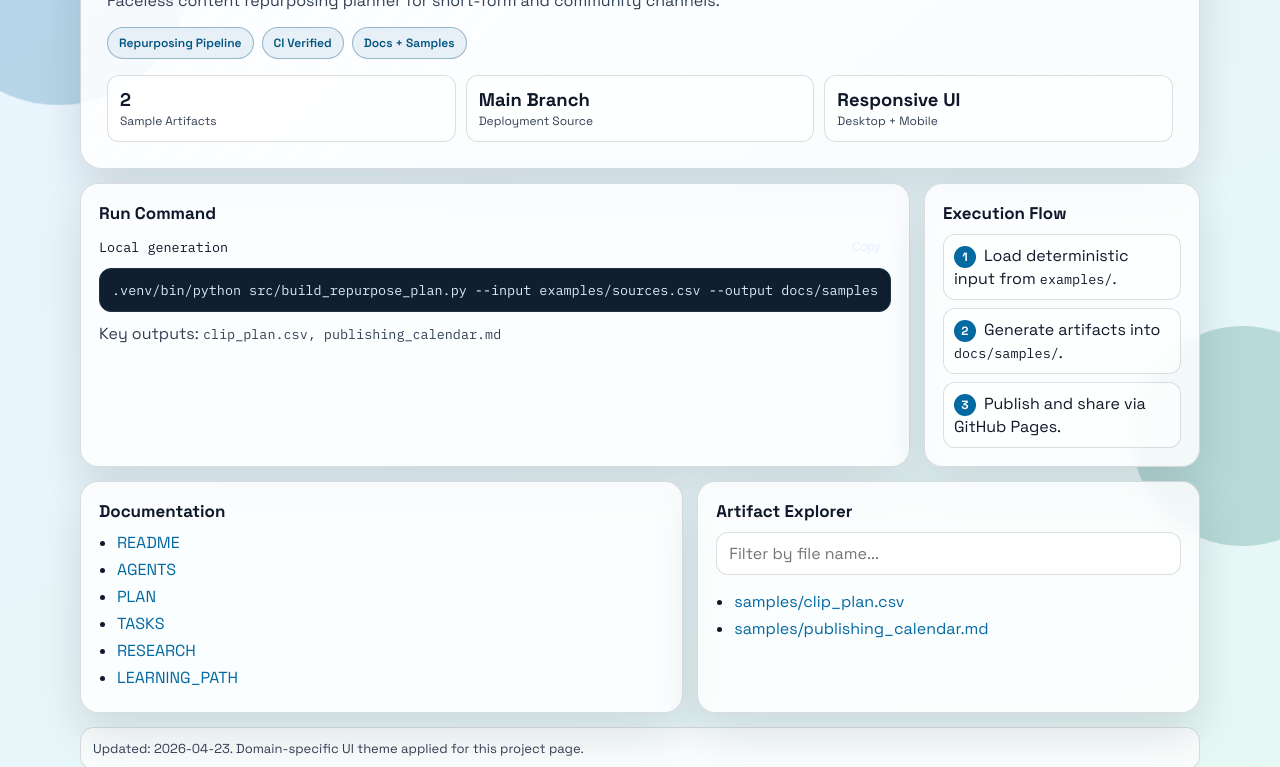
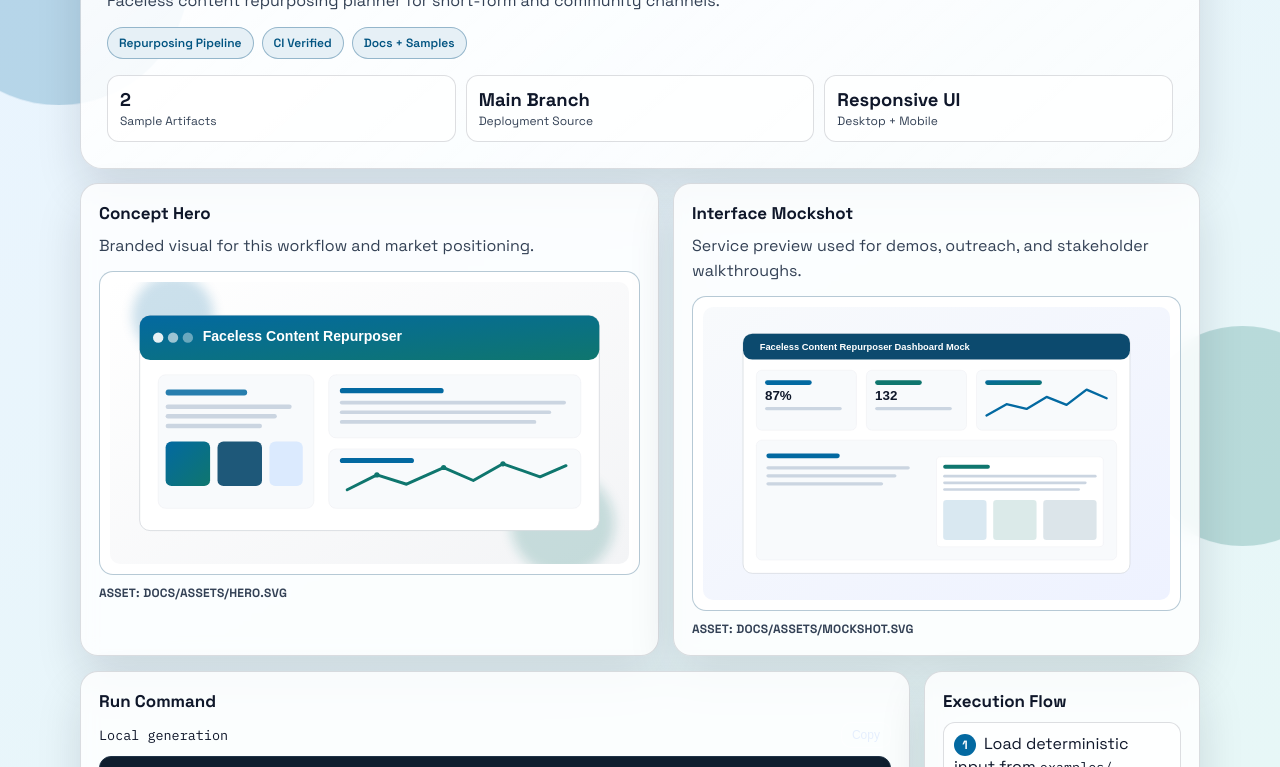
Before and after one commit to igor-kan/faceless-content-repurposer, a plain HTML site: page docs/index.html in a window 1280 px wide. Shown: the part 185-952 px from the top of the page. Drawn offline with Linux system fonts and the light colour scheme.

Commit message:
docs: add custom visuals and premium motion pass

```diff
--- a/docs/index.html
+++ b/docs/index.html
@@ -13,7 +13,7 @@
       --muted: #334155;
       --card: rgba(255,255,255,0.82);
       --line: rgba(15,23,42,0.14);
-      --shadow: 0 20px 45px rgba(15, 23, 42, 0.13);
+      --shadow: 0 20px 45px rgba(15,23,42,0.13);
       --radius: 18px;
       --accent: #0d9488;
       --accent2: #ea580c;
@@ -58,7 +58,7 @@
     body::after { width: 220px; height: 220px; bottom: 8%; right: -70px; background: var(--accent2); animation-delay: -4s; }
 
     @keyframes drift {
-      0%,100% { transform: translateY(0) translateX(0); }
+      0%, 100% { transform: translateY(0) translateX(0); }
       50% { transform: translateY(-18px) translateX(9px); }
     }
 
@@ -170,6 +170,13 @@
     .stat .k { font-size: 1.15rem; font-weight: 800; }
     .stat .l { font-size: 12px; color: var(--muted); margin-top: 2px; }
 
+    .visual-gallery {
+      margin-top: 14px;
+      display: grid;
+      grid-template-columns: 1.1fr 1fr;
+      gap: 14px;
+    }
+
     .grid {
       margin-top: 14px;
       display: grid;
@@ -185,11 +192,43 @@
       padding: 18px;
       backdrop-filter: blur(8px);
       animation: rise .55s ease both;
+      transition: transform .22s ease, box-shadow .22s ease;
     }
 
+    .card:hover { transform: translateY(-2px); box-shadow: 0 24px 48px rgba(15,23,42,0.16); }
     .card:nth-child(2) { animation-delay: .06s; }
     .card:nth-child(3) { animation-delay: .12s; }
     .card:nth-child(4) { animation-delay: .18s; }
+
+    .reveal { opacity: 0; transform: translateY(8px); }
+    .reveal.in { opacity: 1; transform: translateY(0); transition: opacity .45s ease, transform .45s ease; }
+
+    .visual-card { transform-style: preserve-3d; will-change: transform; }
+    .visual-card p { margin-bottom: 12px; }
+
+    .visual-wrap {
+      border-radius: 14px;
+      border: 1px solid color-mix(in srgb, var(--accent) 18%, var(--line));
+      background: rgba(255,255,255,0.82);
+      padding: 10px;
+      overflow: hidden;
+    }
+
+    .visual-wrap img {
+      width: 100%;
+      height: auto;
+      display: block;
+      border-radius: 10px;
+    }
+
+    .visual-meta {
+      margin-top: 10px;
+      color: var(--muted);
+      font-size: 12px;
+      letter-spacing: 0.02em;
+      text-transform: uppercase;
+      font-weight: 700;
+    }
 
     @keyframes rise {
       from { opacity: 0; transform: translateY(10px); }
@@ -244,7 +283,7 @@
       margin-right: 8px;
     }
 
-    .docs, .artifacts { margin: 0; padding-left: 18px; }
+    .docs, .artifacts { margin: 0; padding-left: 18px; max-height: 260px; overflow: auto; }
     .docs li, .artifacts li { margin: 6px 0; }
 
     .search {
@@ -274,7 +313,7 @@
     }
 
     @media (max-width: 900px) {
-      .grid { grid-template-columns: 1fr; }
+      .grid, .visual-gallery { grid-template-columns: 1fr; }
       .header { flex-direction: column; align-items: flex-start; }
     }
   </style>
@@ -289,7 +328,7 @@
       </div>
     </header>
 
-    <section class="hero">
+    <section class="hero reveal">
       <h1>faceless-content-repurposer</h1>
       <p class="subtitle">Faceless content repurposing planner for short-form and community channels.</p>
       <div class="chips">
@@ -304,18 +343,38 @@
       </div>
     </section>
 
+    <section class="visual-gallery">
+      <article class="card visual-card reveal" data-tilt>
+        <h2>Concept Hero</h2>
+        <p>Branded visual for this workflow and market positioning.</p>
+        <div class="visual-wrap">
+          <img loading="lazy" src="./assets/hero.svg" alt="Project hero illustration" />
+        </div>
+        <div class="visual-meta">Asset: docs/assets/hero.svg</div>
+      </article>
+
+      <article class="card visual-card reveal" data-tilt>
+        <h2>Interface Mockshot</h2>
+        <p>Service preview used for demos, outreach, and stakeholder walkthroughs.</p>
+        <div class="visual-wrap">
+          <img loading="lazy" src="./assets/mockshot.svg" alt="Project interface mockshot" />
+        </div>
+        <div class="visual-meta">Asset: docs/assets/mockshot.svg</div>
+      </article>
+    </section>
+
     <section class="grid">
-      <article class="card">
+      <article class="card reveal">
         <h2>Run Command</h2>
         <div class="toolrow">
           <span class="mono">Local generation</span>
-          <button class="copy-btn" onclick="copyCommand()">Copy</button>
+          <button class="copy-btn" onclick="copyCommand(this)">Copy</button>
         </div>
         <pre><code id="run-command" class="mono">.venv/bin/python src/build_repurpose_plan.py --input examples/sources.csv --output docs/samples</code></pre>
         <p style="margin-top:10px;">Key outputs: <span class="mono">clip_plan.csv, publishing_calendar.md</span></p>
       </article>
 
-      <article class="card">
+      <article class="card reveal">
         <h2>Execution Flow</h2>
         <ul class="steps">
           <li class="step"><span class="num">1</span>Load deterministic input from <span class="mono">examples/</span>.</li>
@@ -326,19 +385,19 @@
     </section>
 
     <section class="grid">
-      <article class="card">
-        <h2>Documentation</h2>
+      <article class="card reveal">
+        <h2>Documentation Hub</h2>
         <ul class="docs">
-          <li><a href="https://github.com/igor-kan/faceless-content-repurposer/blob/main/README.md" target="_blank" rel="noreferrer">README</a></li>
-          <li><a href="https://github.com/igor-kan/faceless-content-repurposer/blob/main/AGENTS.md" target="_blank" rel="noreferrer">AGENTS</a></li>
-          <li><a href="https://github.com/igor-kan/faceless-content-repurposer/blob/main/PLAN.md" target="_blank" rel="noreferrer">PLAN</a></li>
-          <li><a href="https://github.com/igor-kan/faceless-content-repurposer/blob/main/TASKS.md" target="_blank" rel="noreferrer">TASKS</a></li>
-          <li><a href="https://github.com/igor-kan/faceless-content-repurposer/blob/main/RESEARCH.md" target="_blank" rel="noreferrer">RESEARCH</a></li>
-          <li><a href="https://github.com/igor-kan/faceless-content-repurposer/blob/main/LEARNING_PATH.md" target="_blank" rel="noreferrer">LEARNING_PATH</a></li>
+            <li><a href="https://github.com/igor-kan/faceless-content-repurposer/blob/main/AGENTS.md" target="_blank" rel="noreferrer">AGENTS.md</a></li>
+            <li><a href="https://github.com/igor-kan/faceless-content-repurposer/blob/main/LEARNING_PATH.md" target="_blank" rel="noreferrer">LEARNING_PATH.md</a></li>
+            <li><a href="https://github.com/igor-kan/faceless-content-repurposer/blob/main/PLAN.md" target="_blank" rel="noreferrer">PLAN.md</a></li>
+            <li><a href="https://github.com/igor-kan/faceless-content-repurposer/blob/main/README.md" target="_blank" rel="noreferrer">README.md</a></li>
+            <li><a href="https://github.com/igor-kan/faceless-content-repurposer/blob/main/RESEARCH.md" target="_blank" rel="noreferrer">RESEARCH.md</a></li>
+            <li><a href="https://github.com/igor-kan/faceless-content-repurposer/blob/main/TASKS.md" target="_blank" rel="noreferrer">TASKS.md</a></li>
         </ul>
       </article>
 
-      <article class="card">
+      <article class="card reveal">
         <h2>Artifact Explorer</h2>
         <input id="artifact-filter" class="search" type="search" placeholder="Filter by file name..." oninput="filterArtifacts()" />
         <ul id="artifact-list" class="artifacts">
@@ -349,28 +408,67 @@
     </section>
 
     <footer class="footer">
-      Updated: 2026-04-23. Domain-specific UI theme applied for this project page.
+      Updated: 2026-04-23. Domain-specific UI theme plus custom SVG visuals applied for this project page.
     </footer>
   </main>
 
   <script>
-    function copyCommand() {
+    function copyCommand(btn) {
       const text = document.getElementById('run-command').textContent;
       navigator.clipboard.writeText(text).then(() => {
-        const btn = document.querySelector('.copy-btn');
         const prev = btn.textContent;
         btn.textContent = 'Copied';
-        setTimeout(() => { btn.textContent = prev; }, 950);
+        setTimeout(function () { btn.textContent = prev; }, 950);
       });
     }
 
     function filterArtifacts() {
       const q = document.getElementById('artifact-filter').value.toLowerCase().trim();
-      document.querySelectorAll('.artifact-item').forEach((el) => {
+      document.querySelectorAll('.artifact-item').forEach(function (el) {
         const path = (el.getAttribute('data-path') || '').toLowerCase();
         el.style.display = path.includes(q) ? '' : 'none';
       });
     }
+
+    function initVisualTilt() {
+      const cards = document.querySelectorAll('[data-tilt]');
+      cards.forEach(function (card) {
+        card.addEventListener('pointermove', function (event) {
+          const rect = card.getBoundingClientRect();
+          const px = (event.clientX - rect.left) / rect.width;
+          const py = (event.clientY - rect.top) / rect.height;
+          const rx = (0.5 - py) * 4;
+          const ry = (px - 0.5) * 6;
+          card.style.transform = 'translateY(-4px) rotateX(' + rx + 'deg) rotateY(' + ry + 'deg)';
+        });
+
+        card.addEventListener('pointerleave', function () {
+          card.style.transform = '';
+        });
+      });
+    }
+
+    function initReveal() {
+      const items = document.querySelectorAll('.reveal');
+      if (!('IntersectionObserver' in window)) {
+        items.forEach(function (el) { el.classList.add('in'); });
+        return;
+      }
+
+      const observer = new IntersectionObserver(function (entries) {
+        entries.forEach(function (entry) {
+          if (entry.isIntersecting) {
+            entry.target.classList.add('in');
+            observer.unobserve(entry.target);
+          }
+        });
+      }, { threshold: 0.16 });
+
+      items.forEach(function (el) { observer.observe(el); });
+    }
+
+    initVisualTilt();
+    initReveal();
   </script>
 </body>
 </html>
```
Also changed, not shown: docs/assets/hero.svg (added), docs/assets/mockshot.svg (added).
